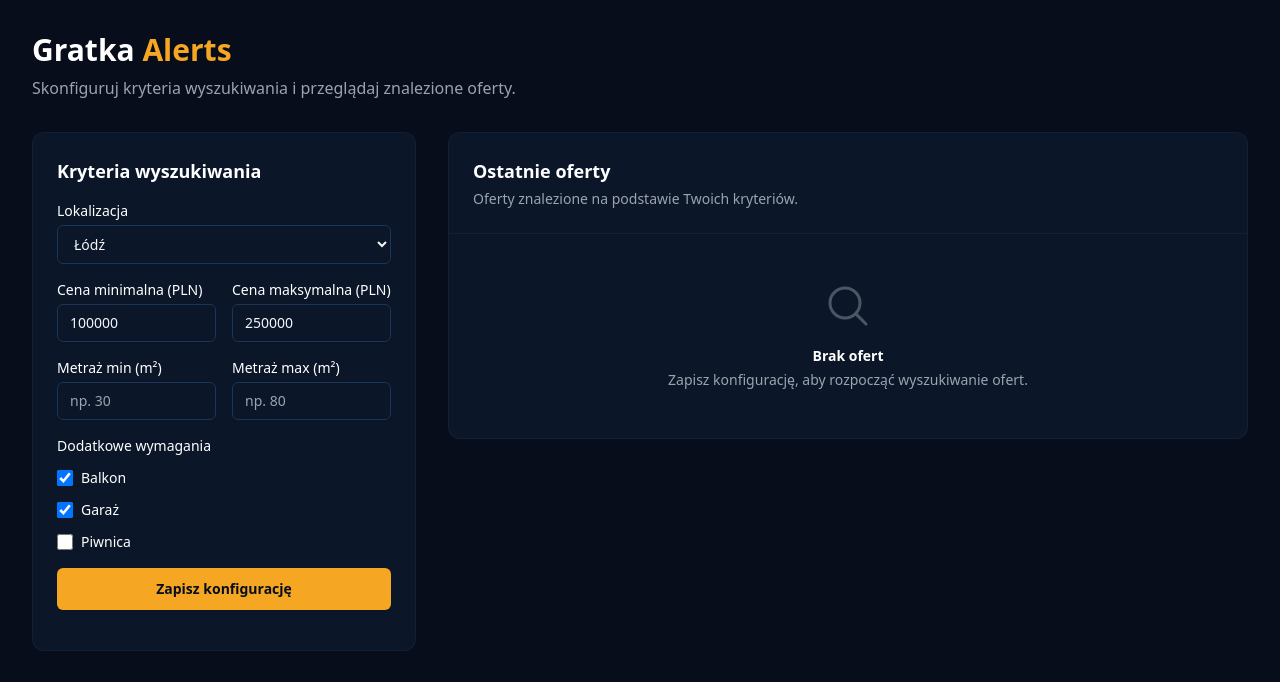
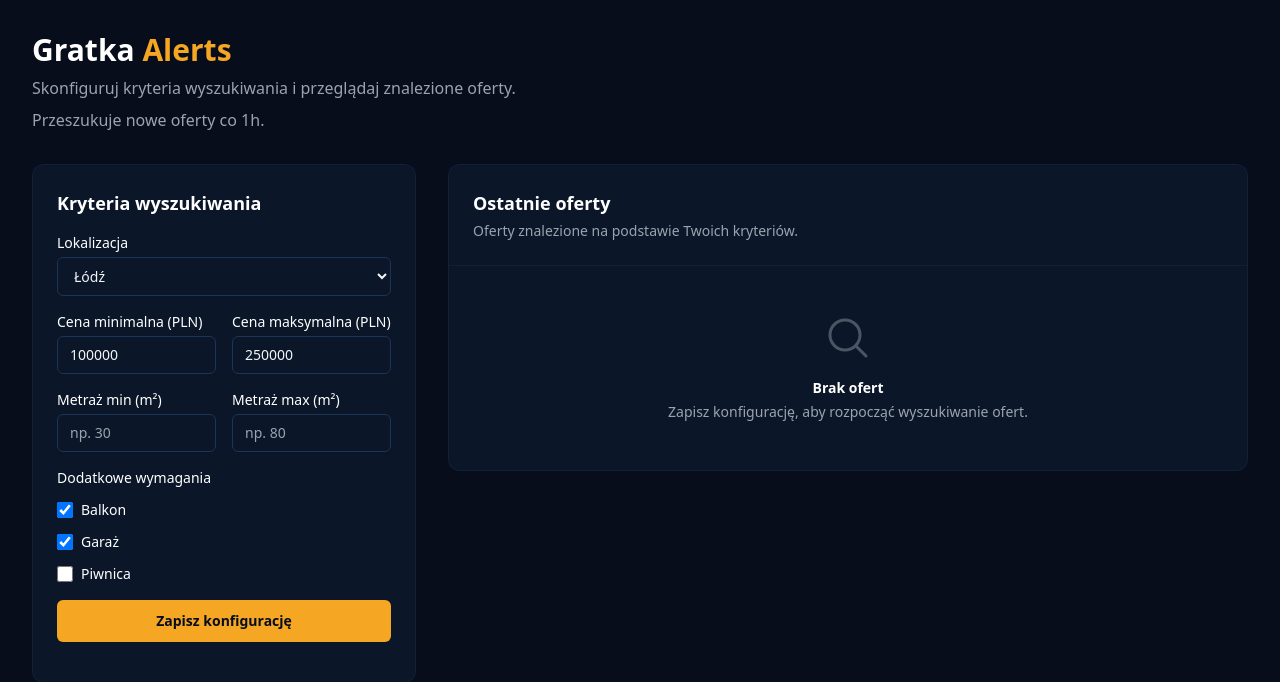
Before and after one commit to zbigniew-szafranski/NexusLab, a Django app: page /gratka/ in a window 1280 px wide. Shown: the part 65-747 px from the top of the page. Run offline with Django 5.2, Linux system fonts and the light colour scheme; the visitor is signed in with stand-in values (Sample User, id 1); parts of the project's set-up code (start-up, migrations or seed data) failed here and were passed over; some libraries are stand-ins or nearby versions.

Commit message:
add text

```diff
--- a/templates/gratka/dashboard.html
+++ b/templates/gratka/dashboard.html
@@ -9,6 +9,7 @@
     <div class="mb-8">
         <h1 class="text-3xl font-bold">Gratka <span class="text-gold-500">Alerts</span></h1>
         <p class="mt-2 text-gray-400">Skonfiguruj kryteria wyszukiwania i przeglądaj znalezione oferty.</p>
+        <p class="mt-2 text-gray-400">Przeszukuje nowe oferty co 1h.</p>
     </div>
 
     <div class="grid grid-cols-1 lg:grid-cols-3 gap-8">
```
